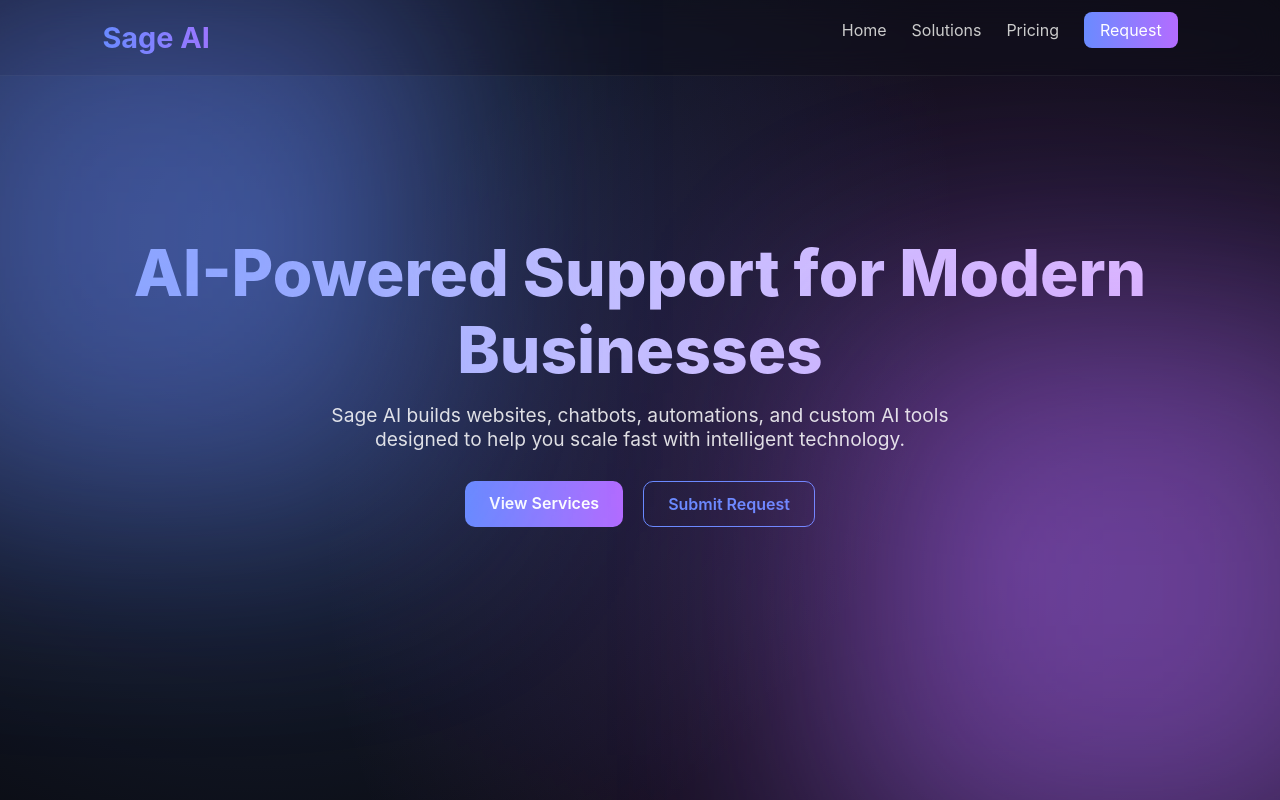
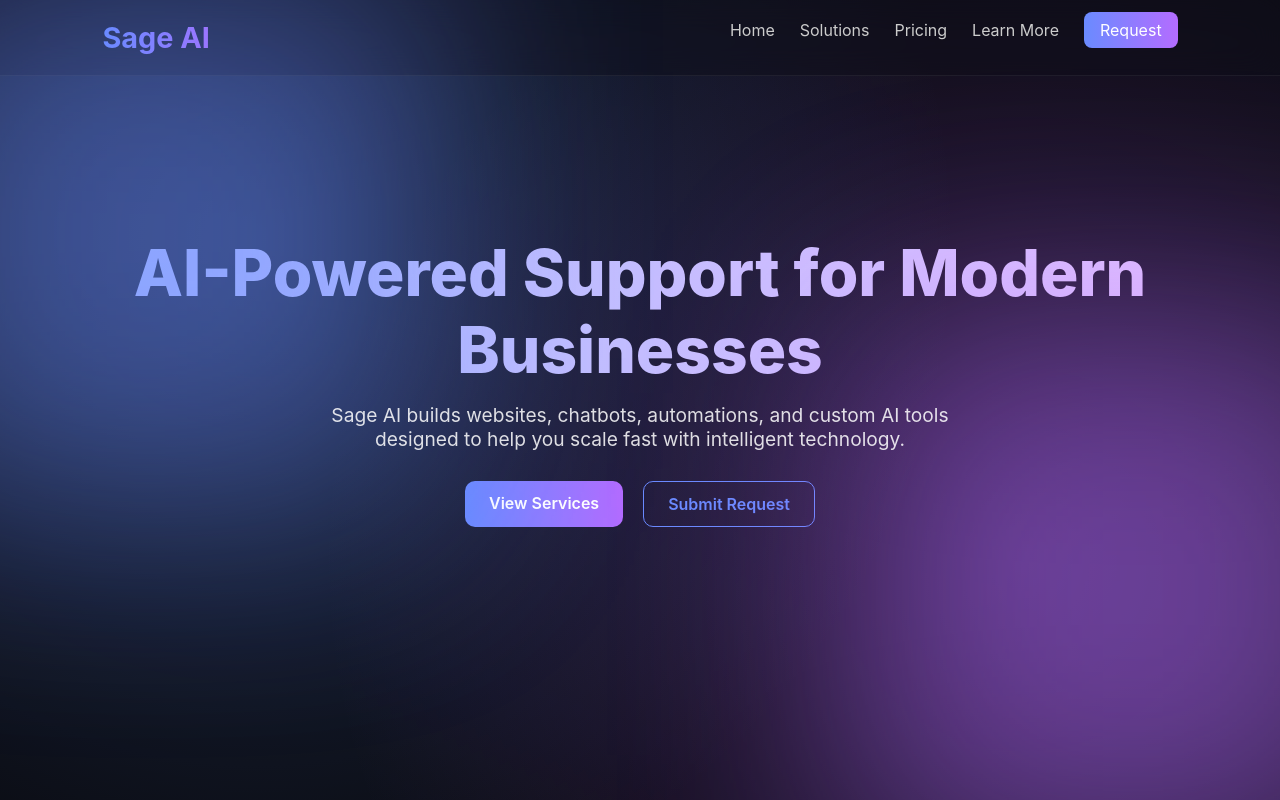
Before and after one commit to salehaman119188-lgtm/my-website, a plain HTML site: page index.html in a window 1280 px wide. Shown: the top 800 px of the page. Drawn offline with Linux system fonts and the light colour scheme.

Commit message:
index.html

```diff
--- a/index.html
+++ b/index.html
@@ -16,8 +16,10 @@
     <li><a href="#hero">Home</a></li>
     <li><a href="#solutions">Solutions</a></li>
     <li><a href="#pricing">Pricing</a></li>
+    <li><a href="learn-more.html">Learn More</a></li>
     <li><a href="#request" class="cta-btn">Request</a></li>
 </ul>
+
 </nav>
 
 <!-- HERO -->
```
Lines whose indentation alone changed are shown as unchanged.
